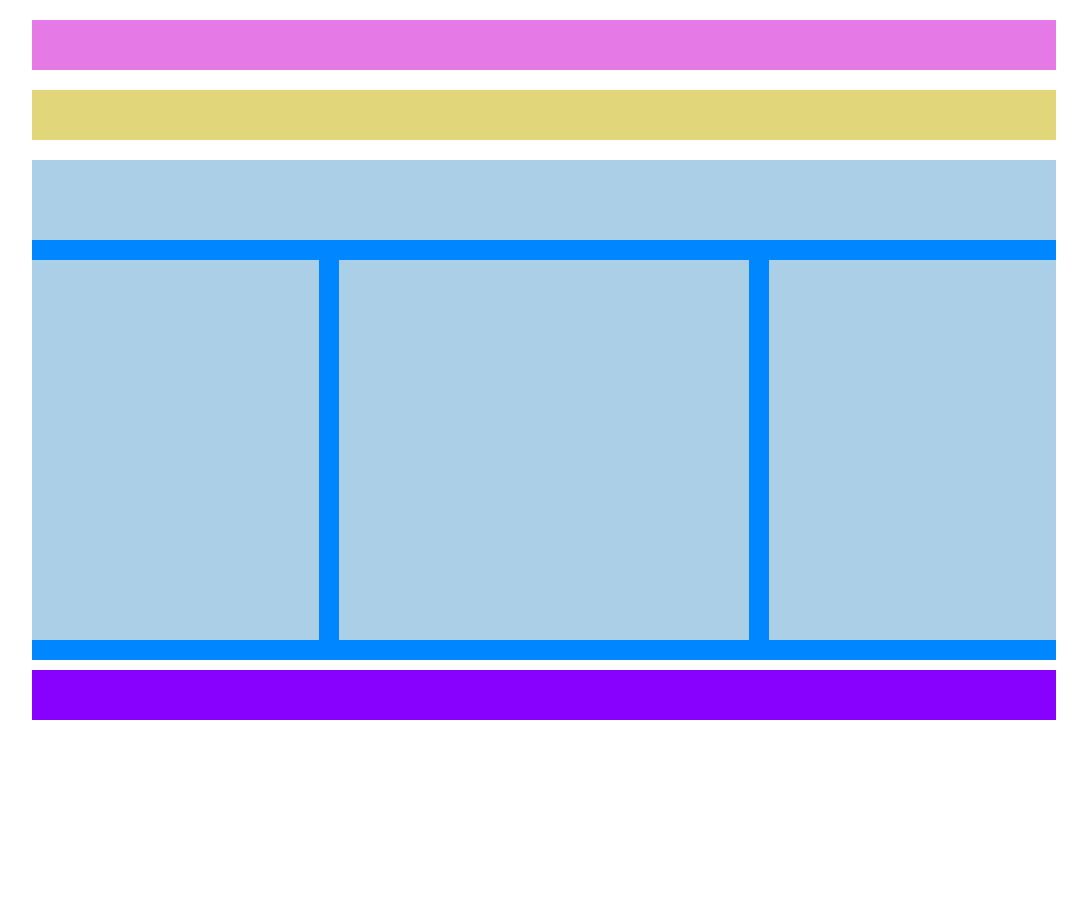
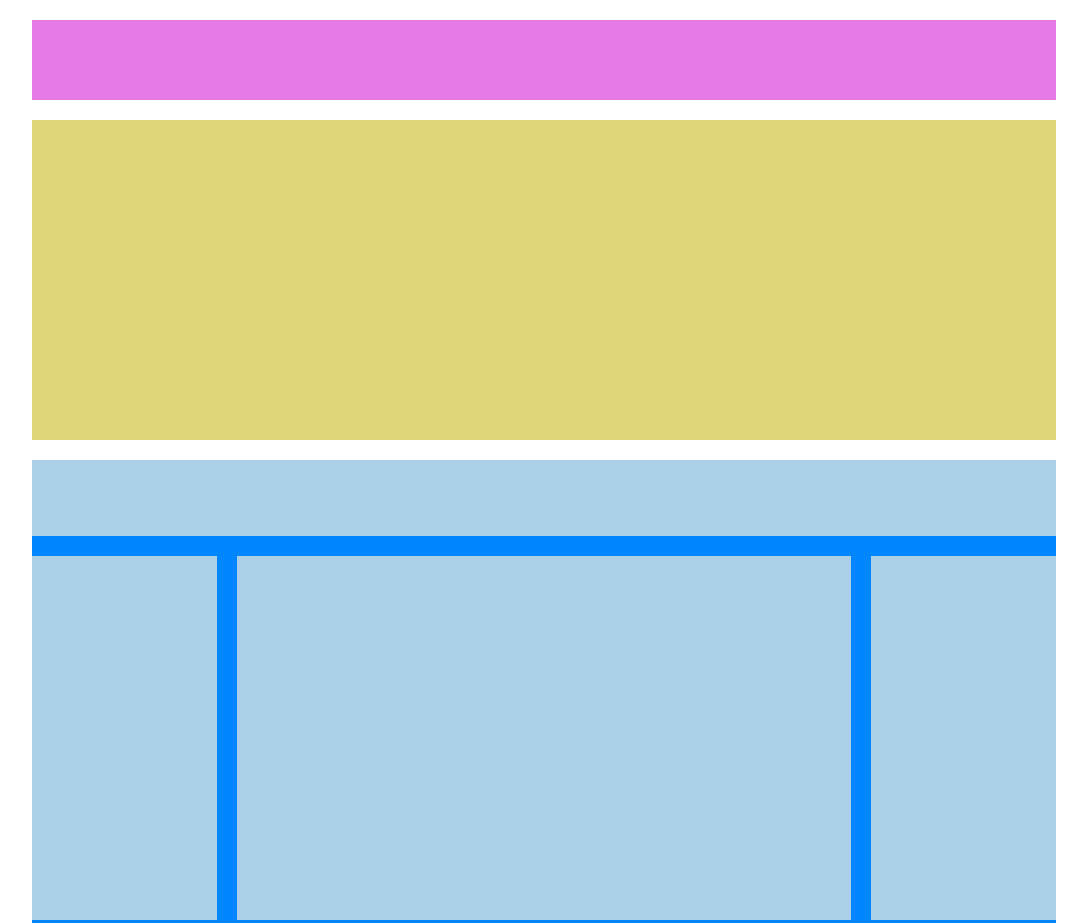
Before and after one commit to Ezy93/htmlcss-struttura-wp, a plain HTML site: page index.html in a window 1280 px wide. Shown: the top 923 px of the page, without its empty margins (96-1183 px from the left). Before the commit the page ends 800 px from the top, so only its background shows below. Drawn offline with Linux system fonts and the light colour scheme.

Commit message:
pulizia-ridondanza-css

```diff
--- a/css/style.css
+++ b/css/style.css
@@ -5,22 +5,25 @@
 }
 
 footer{
-    float: left;
     background-color: #8801fe ;
     margin-top: 10px;
-    /* roba da tolgiere */
-    height: 50px;
+    height: calc(6% - 20px);
+}
+
+.long{
     width: 100%;
 
 }
 
+.fluttuanti{
+    float: left;
+}
+
 .container{
     width: 80%;
-    height: 50px;
+    height: 1000px;
     margin: 0 auto;
     min-width: 500px;
-
-
 
 }
 
@@ -31,19 +34,13 @@ footer{
 }
 
 .top-menu{
-    float: left;
     background-color: #e579e6;
-    /* elementi da eliminare */
-    width: 100%;
-    height: 50px;
+    height: calc(10% - 20px);
 }
 
 .jambotron{
     background-color: #e1d67a ;
-    float: left;
-    /* elementi da eliminare */
-    height: 50px;
-    width: 100%;
+    height: calc(34% - 20px);
 }
 
 .gutter-top{
@@ -52,30 +49,24 @@ footer{
 
 .main-content{
     background-color: #0087ff;
-    float: left;
-    /* elementi da togliere */
-    height: 500px;
-    width: 100%;
+    height: calc(50% - 20px);
 }
 
 .main-center{
-    background-color: #abcfe7 ;
-    float: left;
-    width: 40%;
+    width: 60%;
     height: calc(80% - 20px);
     margin: 20px;
 
 }
 
 .main-side{
-    background-color: #abcfe7;
-    width: calc(30% - 20px) ;
+    width: calc(20% - 20px) ;
     height: calc(80% - 20px);
     margin-top: 20px;
 }
 
-.main-left{
-    float: left;
+.back-content{
+    background-color: #abcfe7;
 }
 
 .main-right{
@@ -83,8 +74,5 @@ footer{
 }
 
 #h-main{
-    background-color: #abcfe7 ;
-    width: 100%;
     height: calc(20% - 20px);
-    float: left;
 }
--- a/index.html
+++ b/index.html
@@ -14,35 +14,35 @@
 
     <div class="container clearfix">
 
-        <header class="top-menu gutter-top">
+        <header class="top-menu gutter-top long fluttuanti">
 
         </header>
 
-        <section class="jambotron gutter-top">
+        <section class="jambotron gutter-top long fluttuanti">
 
         </section>
 
-        <main class="gutter-top clearfix main-content">
+        <main class="gutter-top clearfix main-content long fluttuanti">
 
-            <header id="h-main">
+            <header id="h-main" class="long fluttuanti back-content">
 
             </header>
 
-            <div class="main-side main-left">
+            <div class="main-side fluttuanti back-content">
 
             </div>
 
-            <div class="main-center">
+            <div class="main-center fluttuanti back-content">
 
             </div>
 
-            <div class="main-side main-right">
+            <div class="main-side main-right back-content">
 
             </div>
 
         </main>
 
-        <footer>
+        <footer class="long fluttuanti">
 
         </footer>
 
```
